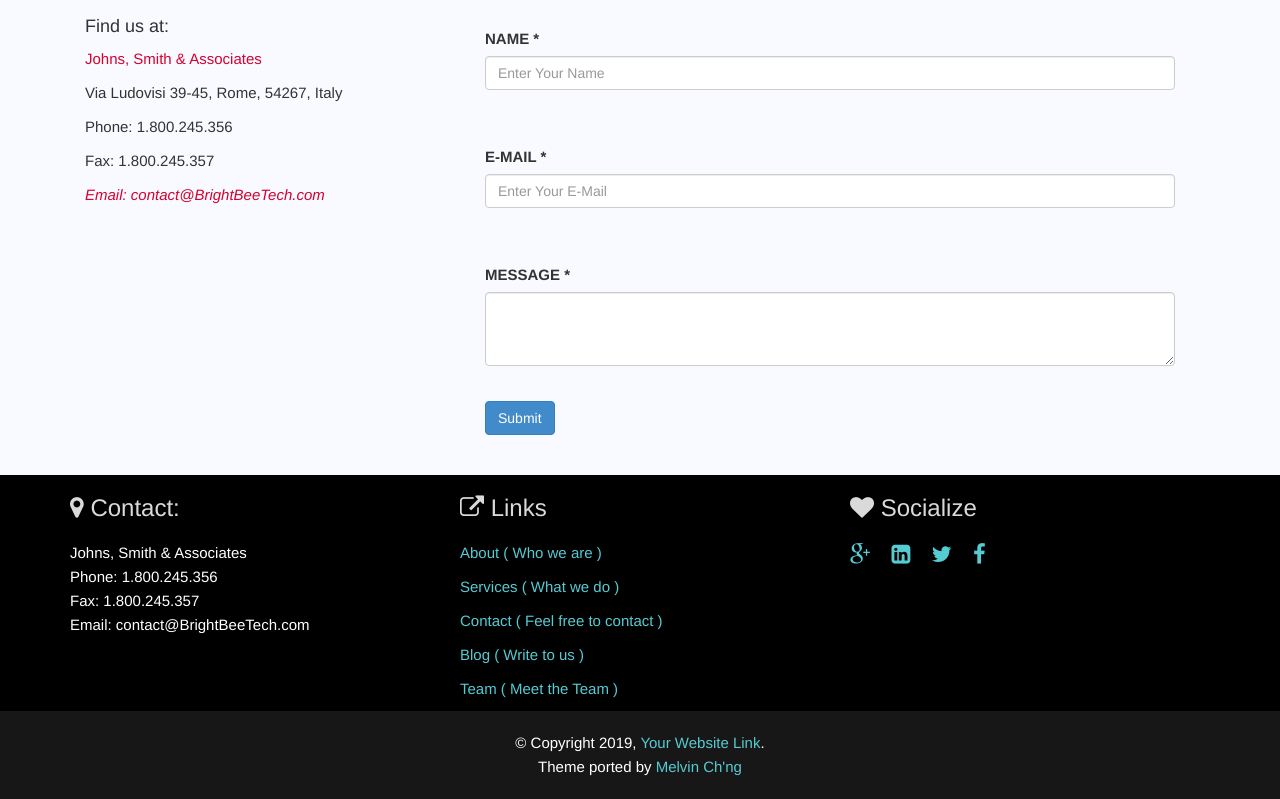
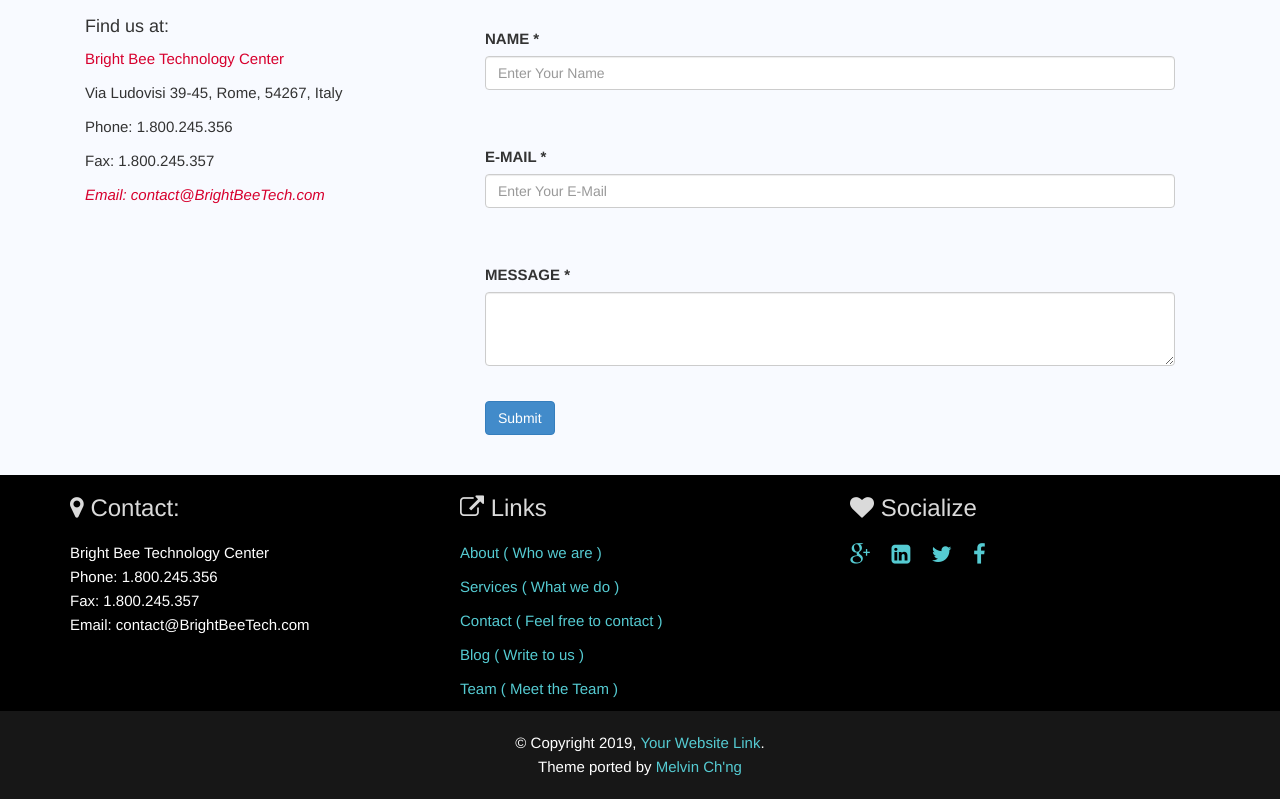
Before and after one commit to BrightBeeTech/BrightBeeTech.github.io, a Jekyll site: the page built from contact.html, in a window 1280 px wide. Shown: the part 531-1330 px from the top of the page. Built offline with Jekyll 4.4.1, drawn with Linux system fonts in a browser that asks for light colours.

Commit message:
config.yml is upadted with correct profile company-01

```diff
--- a/_config.yml
+++ b/_config.yml
@@ -13,16 +13,17 @@
 # you will see them accessed via {{ site.title }}, {{ site.email }}, and so on.
 # You can create any custom variable you would like, and they will be accessible
 # in the templates via {{ site.myvariable }}.
-title: Business Jekyll Theme
+title: Providing Bright Solutions for Bright Industries, Industrial IoT Enablers
 email: contact@BrightBeeTech.com
 description: > # this means to ignore newlines until "baseurl:"
-  Yet another Jekyll theme. It is designed for business purpose and ported by
-  Melvin Ch'ng.
+  Bright Bee Technology Center, Industrial IoT, Industrial Internet of Things,
+  Predictive Analytics, Intelligent Condition Monitoring, Bayesian Networks, Bright Solutions,
+  Intelligent Industries
 baseurl: "" # the subpath of your site, e.g. /blog
 url: "" # the base hostname & protocol for your site, e.g. http://example.com
 
 # Company Information
-company_name: Johns, Smith & Associates
+company_name: Bright Bee Technology Center
 address_line: Via Ludovisi 39-45, Rome, 54267, Italy
 telephone_number: 1.800.245.356
 fax_number: 1.800.245.357
```
